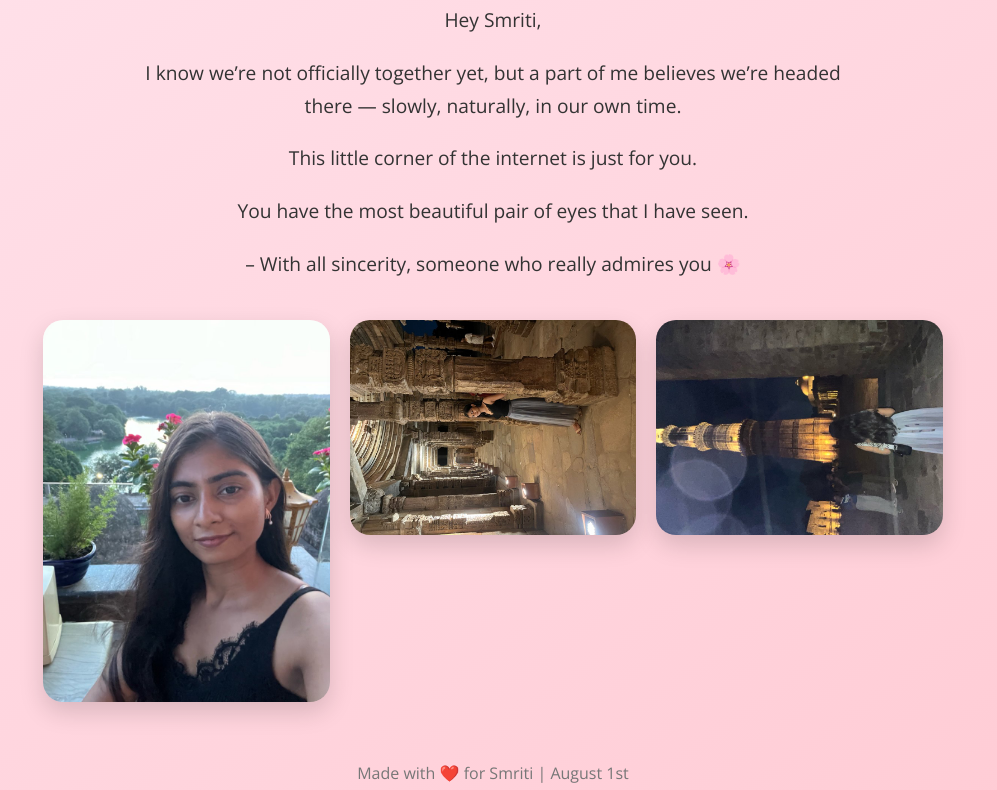
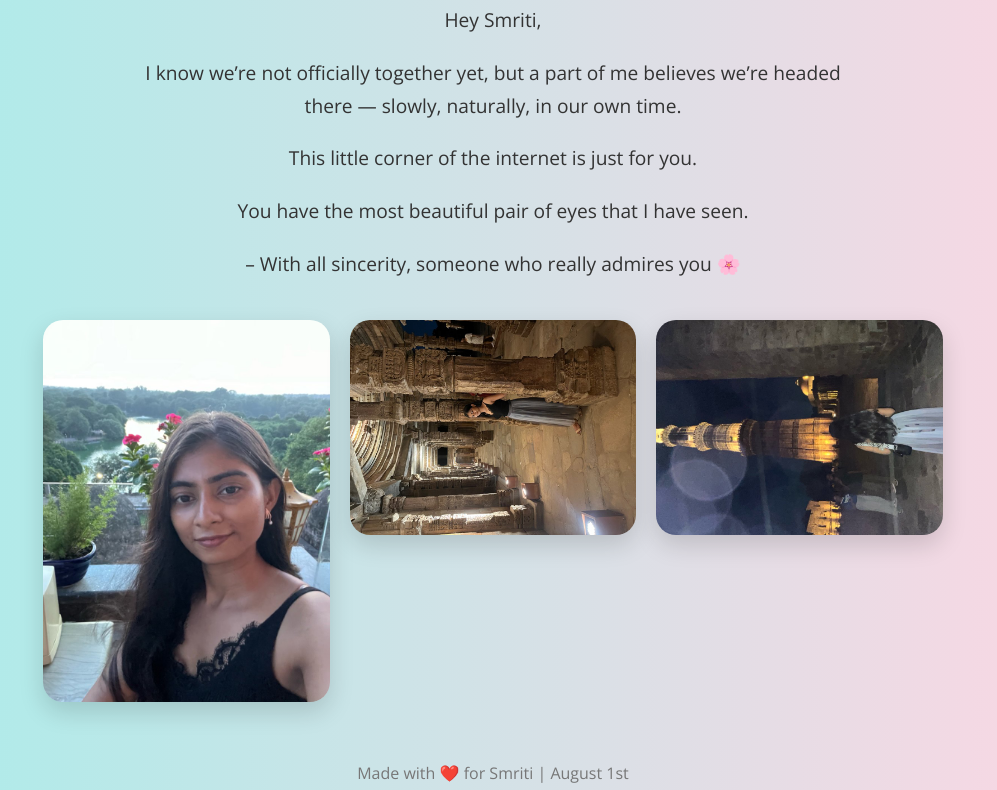
Before and after one commit to Devesh-1863/For-Smriti, a plain HTML site: page index.html in a window 1280 px wide. Shown: the part 170-960 px from the top of the page, without its empty margins (147-1144 px from the left). Drawn offline with nearby package versions, Linux system fonts and the light colour scheme.

Commit message:
Add files via upload

```diff
--- a/index.html
+++ b/index.html
@@ -9,7 +9,7 @@
     body {
       margin: 0;
       font-family: 'Open Sans', sans-serif;
-      background: linear-gradient(145deg, #ffe3ec, #ffcbd4);
+      background: linear-gradient(to right, #a8edea, #fed6e3);
       color: #333;
       text-align: center;
       padding: 30px 15px;
```
